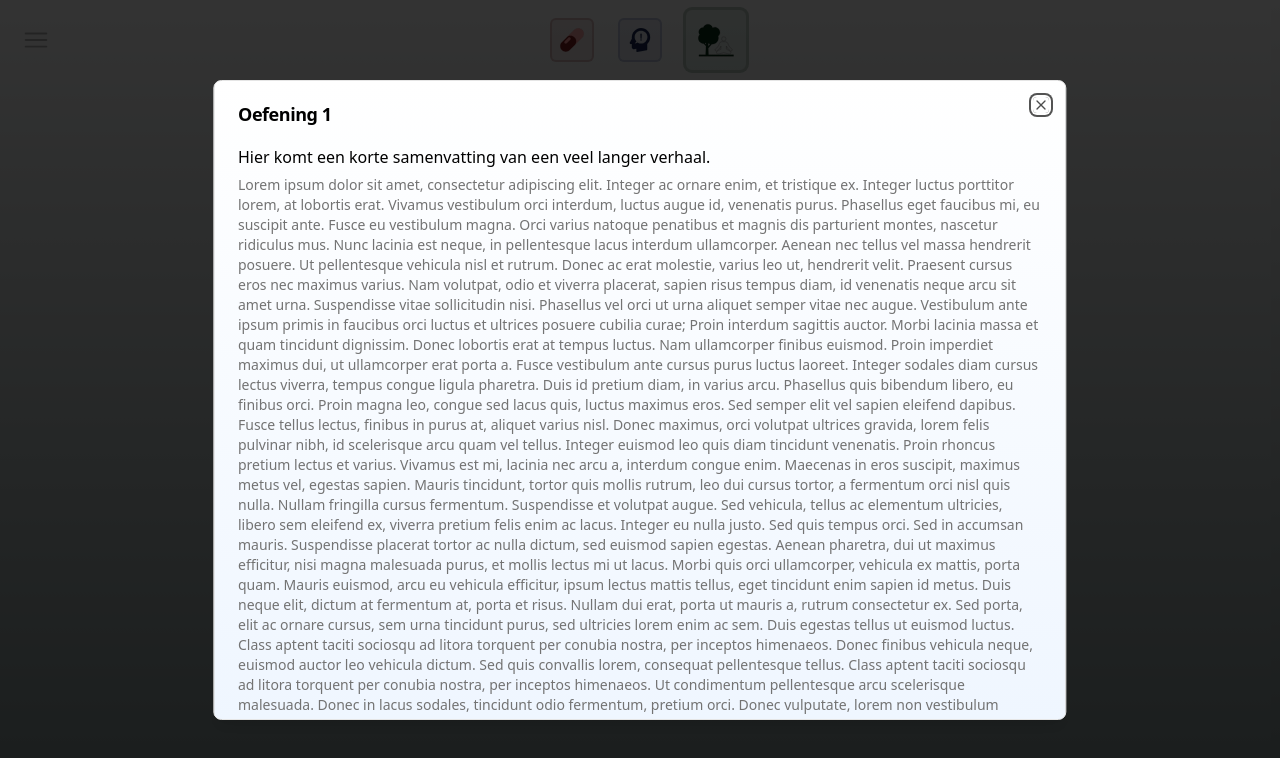
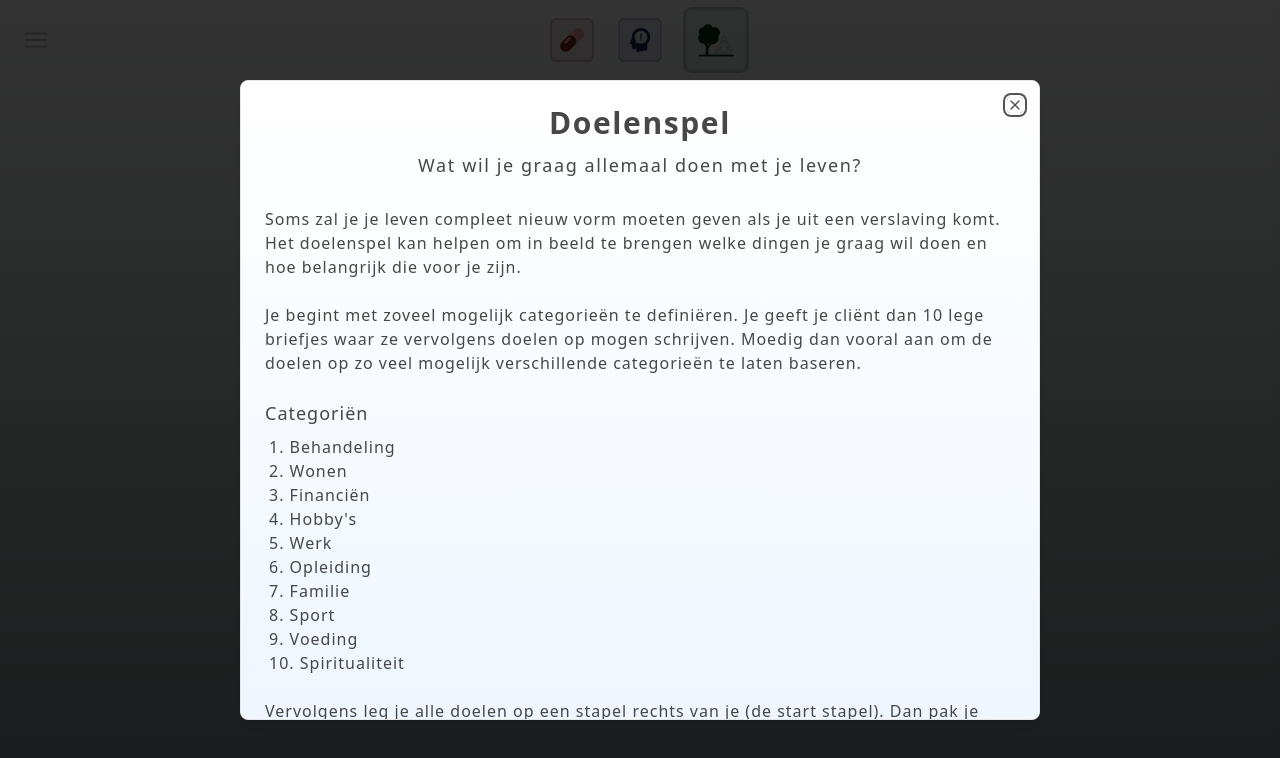
Before and after one commit to Rami-Wohl/drieluik, a Next.js app: page /zingeving in a window 1280 px wide. Both pictures are taken after a click on the button "Doelenspel". Shown: the top 758 px of the page. Built offline with nearby package versions, Linux system fonts and the light colour scheme.

Commit message:
add text for doelenspel

```diff
--- a/src/components/sections/zingeving/doelenspel.tsx
+++ b/src/components/sections/zingeving/doelenspel.tsx
@@ -8,6 +8,14 @@ import {
 } from "~/components/ui/dialog";
 import { GameContainer } from "./kernquadranten";
 
+function ListItem({ children }: { children: string }) {
+  return (
+    <li className="font-sans text-sm tracking-[1px] text-[#333333] text-opacity-90 lg:text-base">
+      {children}
+    </li>
+  );
+}
+
 export function Doelenspel() {
   return (
     <Dialog>
@@ -15,174 +23,59 @@ export function Doelenspel() {
         icon={<DoelenspelIcon height={72} width={72} />}
         title="Doelenspel"
       />
-      <DialogContent className="max-h-[80vh] w-11/12 max-w-none overflow-scroll rounded-md bg-opacity-70 bg-gradient-to-b from-[#ffffff] to-blue-50 lg:w-2/3">
-        <DialogHeader>
-          <DialogTitle className="mb-4">Oefening 1</DialogTitle>
-          <h3 className="mb-4">
-            Hier komt een korte samenvatting van een veel langer verhaal.
+      <DialogContent className="max-h-[80vh] w-11/12 max-w-[800px] overflow-scroll rounded-md bg-opacity-70 bg-gradient-to-b from-[#ffffff] to-blue-50 lg:w-2/3">
+        <DialogHeader className="mb-2 lg:mb-3">
+          <DialogTitle className="mb-1 w-full text-center font-sans text-2xl font-semibold tracking-[0.1rem] text-[#333333] text-opacity-90 lg:text-3xl">
+            Doelenspel
+          </DialogTitle>
+          <h3 className="w-full text-center font-sans text-sm tracking-[1px] text-[#333333] text-opacity-90 lg:text-lg lg:tracking-[0.1rem]">
+            Wat wil je graag allemaal doen met je leven?
           </h3>
-          <DialogDescription className="flex flex-col gap-2">
-            Lorem ipsum dolor sit amet, consectetur adipiscing elit. Integer ac
-            ornare enim, et tristique ex. Integer luctus porttitor lorem, at
-            lobortis erat. Vivamus vestibulum orci interdum, luctus augue id,
-            venenatis purus. Phasellus eget faucibus mi, eu suscipit ante. Fusce
-            eu vestibulum magna. Orci varius natoque penatibus et magnis dis
-            parturient montes, nascetur ridiculus mus. Nunc lacinia est neque,
-            in pellentesque lacus interdum ullamcorper. Aenean nec tellus vel
-            massa hendrerit posuere. Ut pellentesque vehicula nisl et rutrum.
-            Donec ac erat molestie, varius leo ut, hendrerit velit. Praesent
-            cursus eros nec maximus varius. Nam volutpat, odio et viverra
-            placerat, sapien risus tempus diam, id venenatis neque arcu sit amet
-            urna. Suspendisse vitae sollicitudin nisi. Phasellus vel orci ut
-            urna aliquet semper vitae nec augue. Vestibulum ante ipsum primis in
-            faucibus orci luctus et ultrices posuere cubilia curae; Proin
-            interdum sagittis auctor. Morbi lacinia massa et quam tincidunt
-            dignissim. Donec lobortis erat at tempus luctus. Nam ullamcorper
-            finibus euismod. Proin imperdiet maximus dui, ut ullamcorper erat
-            porta a. Fusce vestibulum ante cursus purus luctus laoreet. Integer
-            sodales diam cursus lectus viverra, tempus congue ligula pharetra.
-            Duis id pretium diam, in varius arcu. Phasellus quis bibendum
-            libero, eu finibus orci. Proin magna leo, congue sed lacus quis,
-            luctus maximus eros. Sed semper elit vel sapien eleifend dapibus.
-            Fusce tellus lectus, finibus in purus at, aliquet varius nisl. Donec
-            maximus, orci volutpat ultrices gravida, lorem felis pulvinar nibh,
-            id scelerisque arcu quam vel tellus. Integer euismod leo quis diam
-            tincidunt venenatis. Proin rhoncus pretium lectus et varius. Vivamus
-            est mi, lacinia nec arcu a, interdum congue enim. Maecenas in eros
-            suscipit, maximus metus vel, egestas sapien. Mauris tincidunt,
-            tortor quis mollis rutrum, leo dui cursus tortor, a fermentum orci
-            nisl quis nulla. Nullam fringilla cursus fermentum. Suspendisse et
-            volutpat augue. Sed vehicula, tellus ac elementum ultricies, libero
-            sem eleifend ex, viverra pretium felis enim ac lacus. Integer eu
-            nulla justo. Sed quis tempus orci. Sed in accumsan mauris.
-            Suspendisse placerat tortor ac nulla dictum, sed euismod sapien
-            egestas. Aenean pharetra, dui ut maximus efficitur, nisi magna
-            malesuada purus, et mollis lectus mi ut lacus. Morbi quis orci
-            ullamcorper, vehicula ex mattis, porta quam. Mauris euismod, arcu eu
-            vehicula efficitur, ipsum lectus mattis tellus, eget tincidunt enim
-            sapien id metus. Duis neque elit, dictum at fermentum at, porta et
-            risus. Nullam dui erat, porta ut mauris a, rutrum consectetur ex.
-            Sed porta, elit ac ornare cursus, sem urna tincidunt purus, sed
-            ultricies lorem enim ac sem. Duis egestas tellus ut euismod luctus.
-            Class aptent taciti sociosqu ad litora torquent per conubia nostra,
-            per inceptos himenaeos. Donec finibus vehicula neque, euismod auctor
-            leo vehicula dictum. Sed quis convallis lorem, consequat
-            pellentesque tellus. Class aptent taciti sociosqu ad litora torquent
-            per conubia nostra, per inceptos himenaeos. Ut condimentum
-            pellentesque arcu scelerisque malesuada. Donec in lacus sodales,
-            tincidunt odio fermentum, pretium orci. Donec vulputate, lorem non
-            vestibulum consequat, diam quam hendrerit est, quis ultrices leo
-            quam ac ipsum. Aenean egestas eu nunc non scelerisque. Nullam
-            commodo leo sit amet augue rutrum, facilisis elementum urna
-            elementum. Sed eu scelerisque lectus. Lorem ipsum dolor sit amet,
-            consectetur adipiscing elit. Integer ac ornare enim, et tristique
-            ex. Integer luctus porttitor lorem, at lobortis erat. Vivamus
-            vestibulum orci interdum, luctus augue id, venenatis purus.
-            Phasellus eget faucibus mi, eu suscipit ante. Fusce eu vestibulum
-            magna. Orci varius natoque penatibus et magnis dis parturient
-            montes, nascetur ridiculus mus. Nunc lacinia est neque, in
-            pellentesque lacus interdum ullamcorper. Aenean nec tellus vel massa
-            hendrerit posuere. Ut pellentesque vehicula nisl et rutrum. Donec ac
-            erat molestie, varius leo ut, hendrerit velit. Praesent cursus eros
-            nec maximus varius. Nam volutpat, odio et viverra placerat, sapien
-            risus tempus diam, id venenatis neque arcu sit amet urna.
-            Suspendisse vitae sollicitudin nisi. Phasellus vel orci ut urna
-            aliquet semper vitae nec augue. Vestibulum ante ipsum primis in
-            faucibus orci luctus et ultrices posuere cubilia curae; Proin
-            interdum sagittis auctor. Morbi lacinia massa et quam tincidunt
-            dignissim. Donec lobortis erat at tempus luctus. Nam ullamcorper
-            finibus euismod. Proin imperdiet maximus dui, ut ullamcorper erat
-            porta a. Fusce vestibulum ante cursus purus luctus laoreet. Integer
-            sodales diam cursus lectus viverra, tempus congue ligula pharetra.
-            Duis id pretium diam, in varius arcu. Phasellus quis bibendum
-            libero, eu finibus orci. Proin magna leo, congue sed lacus quis,
-            luctus maximus eros. Sed semper elit vel sapien eleifend dapibus.
-            Fusce tellus lectus, finibus in purus at, aliquet varius nisl. Donec
-            maximus, orci volutpat ultrices gravida, lorem felis pulvinar nibh,
-            id scelerisque arcu quam vel tellus. Integer euismod leo quis diam
-            tincidunt venenatis. Proin rhoncus pretium lectus et varius. Vivamus
-            est mi, lacinia nec arcu a, interdum congue enim. Maecenas in eros
-            suscipit, maximus metus vel, egestas sapien. Mauris tincidunt,
-            tortor quis mollis rutrum, leo dui cursus tortor, a fermentum orci
-            nisl quis nulla. Nullam fringilla cursus fermentum. Suspendisse et
-            volutpat augue. Sed vehicula, tellus ac elementum ultricies, libero
-            sem eleifend ex, viverra pretium felis enim ac lacus. Integer eu
-            nulla justo. Sed quis tempus orci. Sed in accumsan mauris.
-            Suspendisse placerat tortor ac nulla dictum, sed euismod sapien
-            egestas. Aenean pharetra, dui ut maximus efficitur, nisi magna
-            malesuada purus, et mollis lectus mi ut lacus. Morbi quis orci
-            ullamcorper, vehicula ex mattis, porta quam. Mauris euismod, arcu eu
-            vehicula efficitur, ipsum lectus mattis tellus, eget tincidunt enim
-            sapien id metus. Duis neque elit, dictum at fermentum at, porta et
-            risus. Nullam dui erat, porta ut mauris a, rutrum consectetur ex.
-            Sed porta, elit ac ornare cursus, sem urna tincidunt purus, sed
-            ultricies lorem enim ac sem. Duis egestas tellus ut euismod luctus.
-            Class aptent taciti sociosqu ad litora torquent per conubia nostra,
-            per inceptos himenaeos. Donec finibus vehicula neque, euismod auctor
-            leo vehicula dictum. Sed quis convallis lorem, consequat
-            pellentesque tellus. Class aptent taciti sociosqu ad litora torquent
-            per conubia nostra, per inceptos himenaeos. Ut condimentum
-            pellentesque arcu scelerisque malesuada. Donec in lacus sodales,
-            tincidunt odio fermentum, pretium orci. Donec vulputate, lorem non
-            vestibulum consequat, diam quam hendrerit est, quis ultrices leo
-            quam ac ipsum. Aenean egestas eu nunc non scelerisque. Nullam
-            commodo leo sit amet augue rutrum, facilisis elementum urna
-            elementum. Sed eu scelerisque lectus. Lorem ipsum dolor sit amet,
-            consectetur adipiscing elit. Integer ac ornare enim, et tristique
-            ex. Integer luctus porttitor lorem, at lobortis erat. Vivamus
-            vestibulum orci interdum, luctus augue id, venenatis purus.
-            Phasellus eget faucibus mi, eu suscipit ante. Fusce eu vestibulum
-            magna. Orci varius natoque penatibus et magnis dis parturient
-            montes, nascetur ridiculus mus. Nunc lacinia est neque, in
-            pellentesque lacus interdum ullamcorper. Aenean nec tellus vel massa
-            hendrerit posuere. Ut pellentesque vehicula nisl et rutrum. Donec ac
-            erat molestie, varius leo ut, hendrerit velit. Praesent cursus eros
-            nec maximus varius. Nam volutpat, odio et viverra placerat, sapien
-            risus tempus diam, id venenatis neque arcu sit amet urna.
-            Suspendisse vitae sollicitudin nisi. Phasellus vel orci ut urna
-            aliquet semper vitae nec augue. Vestibulum ante ipsum primis in
-            faucibus orci luctus et ultrices posuere cubilia curae; Proin
-            interdum sagittis auctor. Morbi lacinia massa et quam tincidunt
-            dignissim. Donec lobortis erat at tempus luctus. Nam ullamcorper
-            finibus euismod. Proin imperdiet maximus dui, ut ullamcorper erat
-            porta a. Fusce vestibulum ante cursus purus luctus laoreet. Integer
-            sodales diam cursus lectus viverra, tempus congue ligula pharetra.
-            Duis id pretium diam, in varius arcu. Phasellus quis bibendum
-            libero, eu finibus orci. Proin magna leo, congue sed lacus quis,
-            luctus maximus eros. Sed semper elit vel sapien eleifend dapibus.
-            Fusce tellus lectus, finibus in purus at, aliquet varius nisl. Donec
-            maximus, orci volutpat ultrices gravida, lorem felis pulvinar nibh,
-            id scelerisque arcu quam vel tellus. Integer euismod leo quis diam
-            tincidunt venenatis. Proin rhoncus pretium lectus et varius. Vivamus
-            est mi, lacinia nec arcu a, interdum congue enim. Maecenas in eros
-            suscipit, maximus metus vel, egestas sapien. Mauris tincidunt,
-            tortor quis mollis rutrum, leo dui cursus tortor, a fermentum orci
-            nisl quis nulla. Nullam fringilla cursus fermentum. Suspendisse et
-            volutpat augue. Sed vehicula, tellus ac elementum ultricies, libero
-            sem eleifend ex, viverra pretium felis enim ac lacus. Integer eu
-            nulla justo. Sed quis tempus orci. Sed in accumsan mauris.
-            Suspendisse placerat tortor ac nulla dictum, sed euismod sapien
-            egestas. Aenean pharetra, dui ut maximus efficitur, nisi magna
-            malesuada purus, et mollis lectus mi ut lacus. Morbi quis orci
-            ullamcorper, vehicula ex mattis, porta quam. Mauris euismod, arcu eu
-            vehicula efficitur, ipsum lectus mattis tellus, eget tincidunt enim
-            sapien id metus. Duis neque elit, dictum at fermentum at, porta et
-            risus. Nullam dui erat, porta ut mauris a, rutrum consectetur ex.
-            Sed porta, elit ac ornare cursus, sem urna tincidunt purus, sed
-            ultricies lorem enim ac sem. Duis egestas tellus ut euismod luctus.
-            Class aptent taciti sociosqu ad litora torquent per conubia nostra,
-            per inceptos himenaeos. Donec finibus vehicula neque, euismod auctor
-            leo vehicula dictum. Sed quis convallis lorem, consequat
-            pellentesque tellus. Class aptent taciti sociosqu ad litora torquent
-            per conubia nostra, per inceptos himenaeos. Ut condimentum
-            pellentesque arcu scelerisque malesuada. Donec in lacus sodales,
-            tincidunt odio fermentum, pretium orci. Donec vulputate, lorem non
-            vestibulum consequat, diam quam hendrerit est, quis ultrices leo
-            quam ac ipsum. Aenean egestas eu nunc non scelerisque. Nullam
-            commodo leo sit amet augue rutrum, facilisis elementum urna
-            elementum. Sed eu scelerisque lectus.
+        </DialogHeader>
+        <div className="mb-4 flex flex-col gap-6 font-sans text-sm tracking-[1px] text-[#333333] text-opacity-90 lg:text-base">
+          <DialogDescription className="flex flex-col gap-6 font-sans text-sm tracking-[1px] text-[#333333] text-opacity-90 lg:text-base">
+            Soms zal je je leven compleet nieuw vorm moeten geven als je uit een
+            verslaving komt. Het doelenspel kan helpen om in beeld te brengen
+            welke dingen je graag wil doen en hoe belangrijk die voor je zijn.
           </DialogDescription>
-        </DialogHeader>
+          <DialogDescription className="flex flex-col gap-6 font-sans text-sm tracking-[1px] text-[#333333] text-opacity-90 lg:text-base">
+            Je begint met zoveel mogelijk categorieën te definiëren. Je geeft je
+            cliënt dan 10 lege briefjes waar ze vervolgens doelen op mogen
+            schrijven. Moedig dan vooral aan om de doelen op zo veel mogelijk
+            verschillende categorieën te laten baseren.
+          </DialogDescription>
+          <div className="flex flex-col gap-2">
+            <span className="font-sans text-base font-medium tracking-[1px] text-[#333333] text-opacity-90 lg:text-lg">
+              Categoriën
+            </span>
+            <ol className="pl-1 font-sans text-sm tracking-[1px] text-[#333333] text-opacity-90 lg:text-base">
+              <ListItem>1. Behandeling</ListItem>
+              <ListItem>2. Wonen</ListItem>
+              <ListItem>3. Financiën</ListItem>
+              <ListItem>4. Hobby&apos;s</ListItem>
+              <ListItem>5. Werk</ListItem>
+              <ListItem>6. Opleiding</ListItem>
+              <ListItem>7. Familie</ListItem>
+              <ListItem>8. Sport</ListItem>
+              <ListItem>9. Voeding</ListItem>
+              <ListItem>10. Spiritualiteit</ListItem>
+            </ol>
+          </div>
+          <DialogDescription className="flex flex-col gap-6 font-sans text-sm tracking-[1px] text-[#333333] text-opacity-90 lg:text-base">
+            Vervolgens leg je alle doelen op een stapel rechts van je (de start
+            stapel). Dan pak je twee willekeurige doelen en die leg je recht
+            voor je neer, dit zijn dan de strijdende doelen. Laat deze strijd op
+            intuïtie gaan en denk er vooral niet te lang over na.
+          </DialogDescription>
+          <DialogDescription className="flex flex-col gap-6 font-sans text-sm tracking-[1px] text-[#333333] text-opacity-90 lg:text-base">
+            Het winnende doel blijft liggen en de verliezer leg je links van je
+            neer. Dit doe je tot er één winnaar voor je blijft liggen en alle
+            doelen op een stapel links van je liggen. Het winnende doel schuif
+            je dan naar boven (en daar schrijf je 1. op) en alle overige doelen
+            leg je weer rechts van je neer op de startstapel en je herhaalt
+            alles totdat er een rangorde in de doelen is ontstaan.
+          </DialogDescription>
+        </div>
       </DialogContent>
     </Dialog>
   );
```
